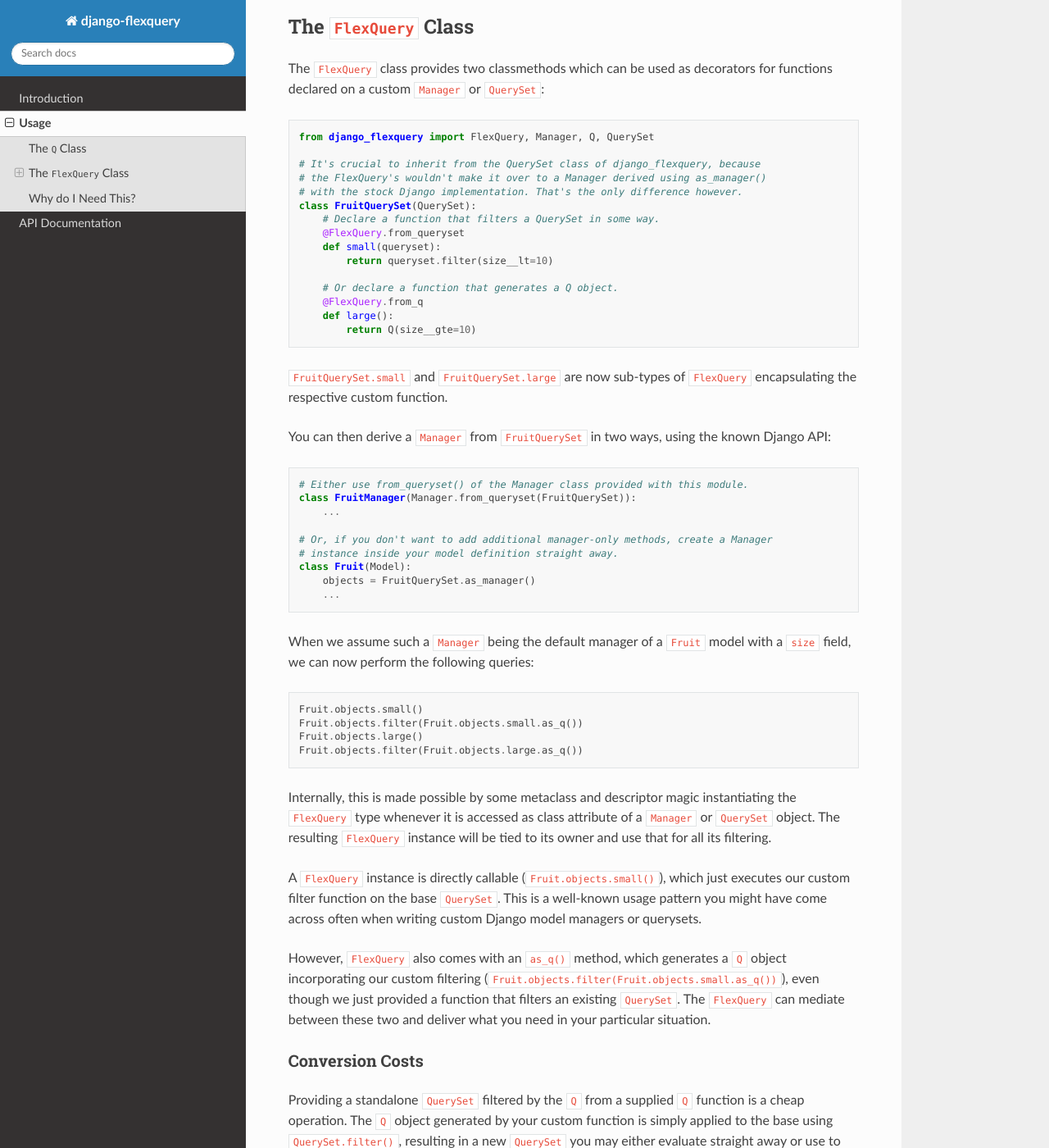
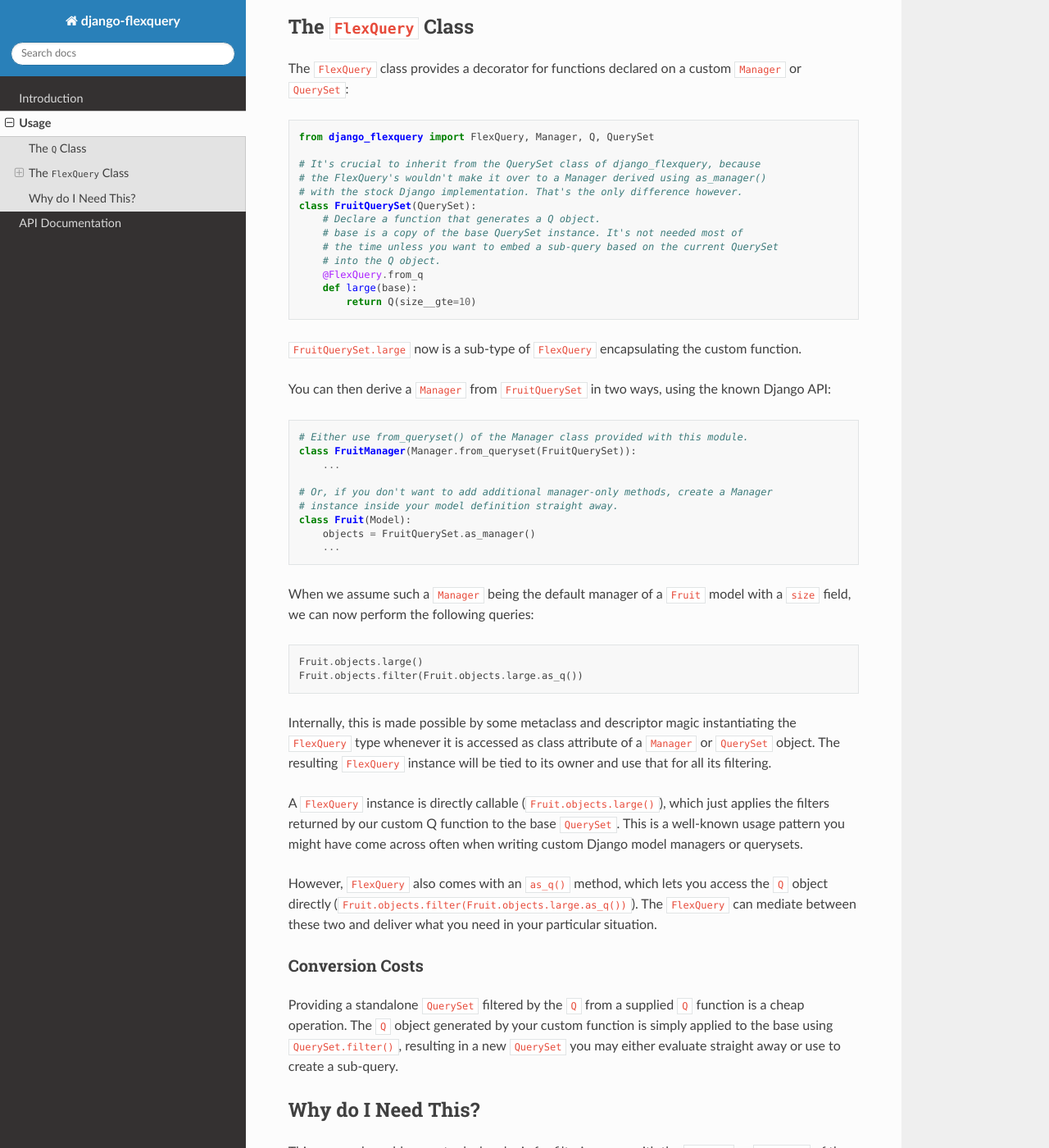
Before and after one commit to bob1de/django-flexquery, a Sphinx documentation site: the page built from docs/usage.rst, in a window 1280 px wide and 1400 px high, scrolled down 670 px. Shown: the whole window at 82% size. Built offline with Sphinx 7.4.7 and the Read the Docs theme 2.0.0, drawn with Linux system fonts in a browser that asks for light colours; some of the changed text lies outside the part shown.

```diff
--- a/django_flexquery/__init__.py
+++ b/django_flexquery/__init__.py
@@ -12,4 +12,4 @@ else:
     __all__ = ["FlexQuery", "Manager", "Q", "QuerySet"]
 
 
-__version__ = "1.0.1"
+__version__ = "2.0.0"
--- a/docs/usage.rst
+++ b/docs/usage.rst
@@ -30,8 +30,8 @@ Nothing more to it. The real power comes when using these ``Q`` objects with
 The ``FlexQuery`` Class
 -----------------------
 
-The ``FlexQuery`` class provides two classmethods which can be used as decorators
-for functions declared on a custom ``Manager`` or ``QuerySet``::
+The ``FlexQuery`` class provides a decorator for functions declared on a custom
+``Manager`` or ``QuerySet``::
 
     from django_flexquery import FlexQuery, Manager, Q, QuerySet
 
@@ -39,18 +39,16 @@ for functions declared on a custom ``Manager`` or ``QuerySet``::
     # the FlexQuery's wouldn't make it over to a Manager derived using as_manager()
     # with the stock Django implementation. That's the only difference however.
     class FruitQuerySet(QuerySet):
-        # Declare a function that filters a QuerySet in some way.
-        @FlexQuery.from_queryset
-        def small(queryset):
-            return queryset.filter(size__lt=10)
-
-        # Or declare a function that generates a Q object.
+        # Declare a function that generates a Q object.
+        # base is a copy of the base QuerySet instance. It's not needed most of
+        # the time unless you want to embed a sub-query based on the current QuerySet
+        # into the Q object.
         @FlexQuery.from_q
-        def large():
+        def large(base):
             return Q(size__gte=10)
 
-``FruitQuerySet.small`` and ``FruitQuerySet.large`` are now sub-types of ``FlexQuery``
-encapsulating the respective custom function.
+``FruitQuerySet.large`` now is a sub-type of ``FlexQuery`` encapsulating the custom
+function.
 
 You can then derive a ``Manager`` from ``FruitQuerySet`` in two ways, using the
 known Django API::
@@ -68,8 +66,6 @@ known Django API::
 When we assume such a ``Manager`` being the default manager of a ``Fruit`` model
 with a ``size`` field, we can now perform the following queries::
 
-    Fruit.objects.small()
-    Fruit.objects.filter(Fruit.objects.small.as_q())
     Fruit.objects.large()
     Fruit.objects.filter(Fruit.objects.large.as_q())
 
@@ -78,16 +74,15 @@ the ``FlexQuery`` type whenever it is accessed as class attribute of a ``Manager
 or ``QuerySet`` object. The resulting ``FlexQuery`` instance will be tied to its
 owner and use that for all its filtering.
 
-A ``FlexQuery`` instance is directly callable (``Fruit.objects.small()``), which just
-executes our custom filter function on the base ``QuerySet``. This is a well-known
-usage pattern you might have come across often when writing custom Django model
-managers or querysets.
+A ``FlexQuery`` instance is directly callable (``Fruit.objects.large()``), which just
+applies the filters returned by our custom Q function to the base ``QuerySet``. This
+is a well-known usage pattern you might have come across often when writing custom
+Django model managers or querysets.
 
-However, ``FlexQuery`` also comes with an ``as_q()`` method,
-which generates a ``Q`` object incorporating our custom filtering
-(``Fruit.objects.filter(Fruit.objects.small.as_q())``), even though we just provided
-a function that filters an existing ``QuerySet``. The ``FlexQuery`` can mediate
-between these two and deliver what you need in your particular situation.
+However, ``FlexQuery`` also comes with an ``as_q()`` method, which lets you access the
+``Q`` object directly (``Fruit.objects.filter(Fruit.objects.large.as_q())``). The
+``FlexQuery`` can mediate between these two and deliver what you need in your
+particular situation.
 
 
 Conversion Costs
@@ -97,15 +92,6 @@ Providing a standalone ``QuerySet`` filtered by the ``Q`` from a supplied ``Q``
 function is a cheap operation. The ``Q`` object generated by your custom function is
 simply applied to the base using ``QuerySet.filter()``, resulting in a new ``QuerySet``
 you may either evaluate straight away or use to create a sub-query.
-
-The other direction, wrapping the logic performed by a custom ``QuerySet`` filtering
-function in ``a`` Q object, is however not so simple. Since the ``FlexQuery`` can't
-know what your filter function does to the ``QuerySet``, it creates a ``Q`` object
-of the form ``Q(pk__in=your_queryset_func(...))``, which results in a sub-query
-being generated for sure.
-
-As you can see, you are more flexible when creating the ``FlexQuery`` type from a
-``Q`` function instead of a ``QuerySet`` filtering function whenever possible.
 
 
 Why do I Need This?
```
Also changed, not shown: CHANGELOG.md (+8 -5 lines), 3 other files.
